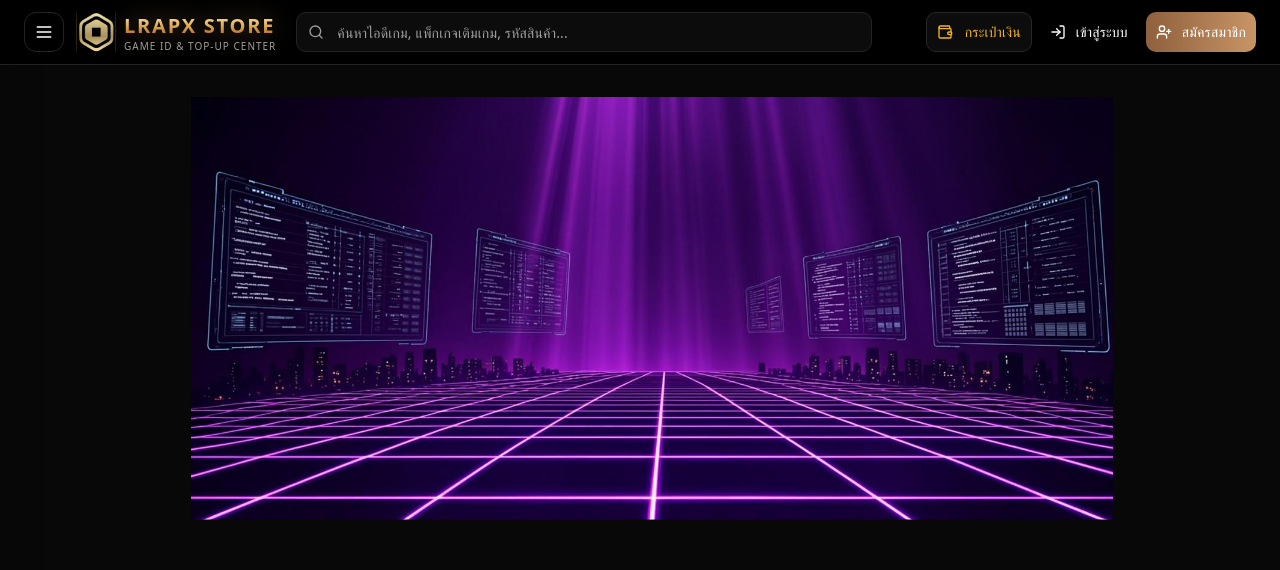
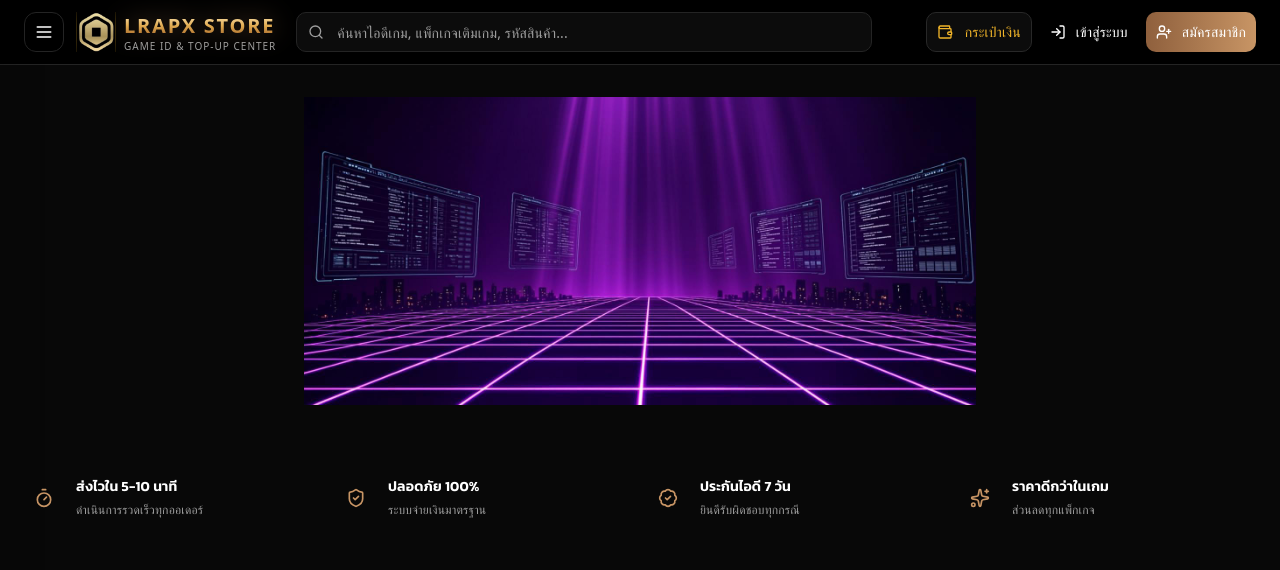
Before and after one commit to fithub466-cyber/lrapx-store-new, a Next.js app: page / in a window 1280 px wide. Shown: the top 570 px of the page. Built offline with nearby package versions, Linux system fonts and the light colour scheme; no server answers; the database is empty.

Commit message:
Inset and reduce hero banner height

```diff
--- a/src/components/home.tsx
+++ b/src/components/home.tsx
@@ -191,7 +191,7 @@ function Hero({ settings, loading }: { settings: Record<string, string>; loading
   return (
     <section className="relative w-full bg-transparent pt-5 pb-8 sm:pt-7 sm:pb-10 lg:pt-8 lg:pb-12">
       <div className="mx-auto w-full max-w-7xl px-4 sm:px-6">
-        <div className="relative mx-auto aspect-[100/57.7125] w-[calc(100%+16px)] overflow-hidden rounded-[18px] bg-transparent sm:aspect-[100/33.665625] sm:w-[calc(100%+24px)] sm:rounded-[26px]">
+        <div className="relative mx-auto aspect-[100/42] w-full overflow-hidden rounded-[18px] bg-transparent sm:aspect-[100/25] sm:rounded-[26px]">
         {!loading && (
           <div className="shine-sweep shine-target-hero absolute inset-0 overflow-hidden rounded-[18px] sm:rounded-[26px]" style={{ borderRadius: 18, clipPath: "inset(0 round 18px)" }}>
             <span className="shine-sweep-overlay" aria-hidden="true" />
```
